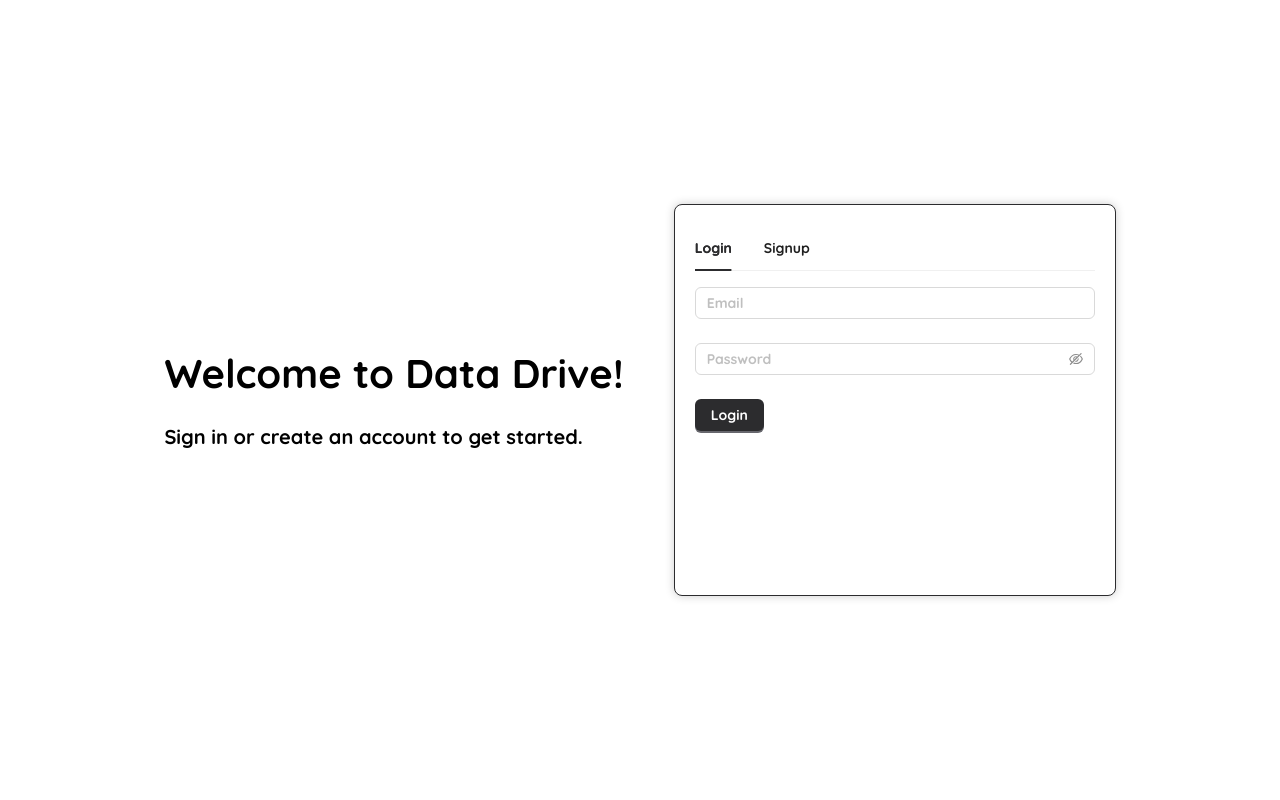
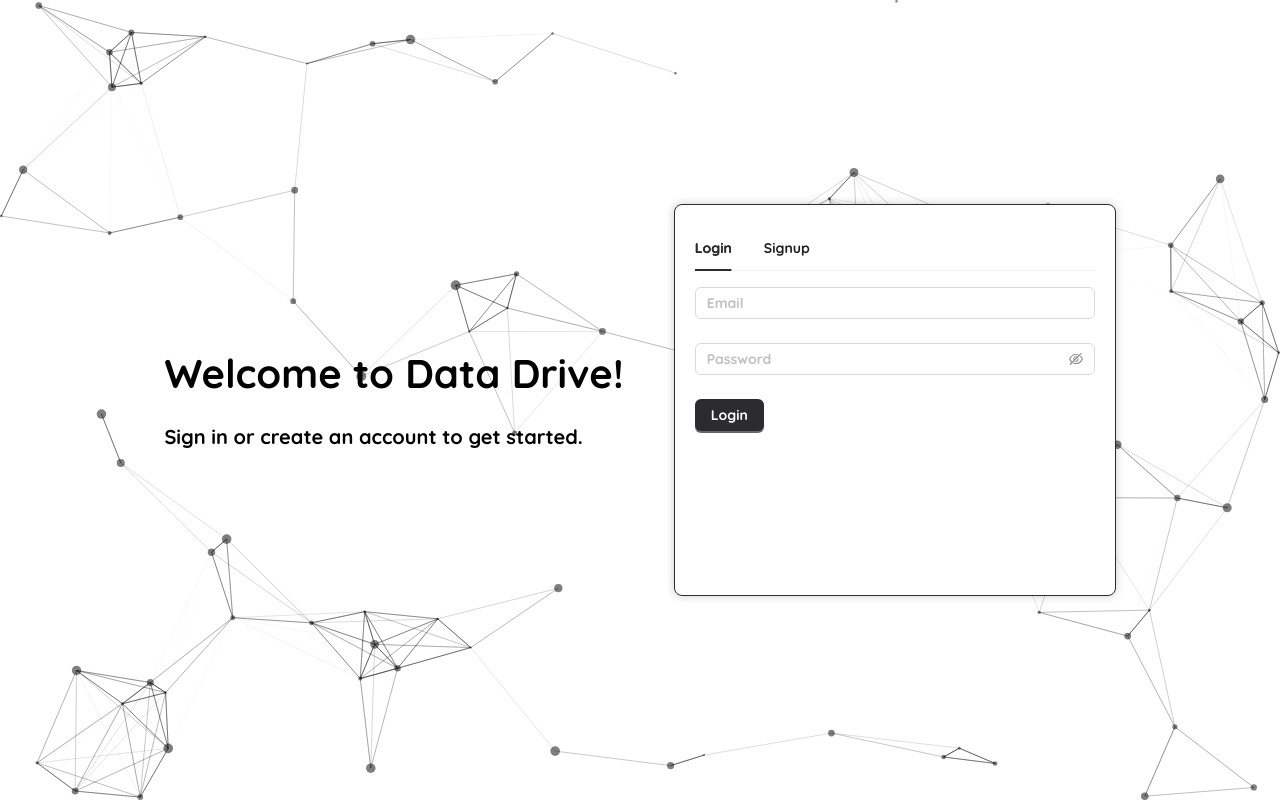
Before and after one commit to AbhijnanVegi/Data-Drive, a React (Create React App) app in the folder frontend/: page / in a window 1280 px wide. Built offline with nearby package versions, Linux system fonts and the light colour scheme.

Commit message:
added background login page

```diff
--- a/frontend/package.json
+++ b/frontend/package.json
@@ -14,6 +14,7 @@
     "react-router-dom": "^6.17.0",
     "react-scripts": "5.0.1",
     "tsparticles-preset-links": "^2.12.0",
+    "tsparticles-slim": "^2.12.0",
     "web-vitals": "^2.1.4"
   },
   "scripts": {
--- a/frontend/src/Pages/LoginPage.js
+++ b/frontend/src/Pages/LoginPage.js
@@ -1,13 +1,27 @@
-import React, { useState } from 'react';
+import React, { useState, useCallback } from 'react';
 import { Tabs, Input, Button, Form, ConfigProvider } from 'antd';
 import '../css/LoginPage.css'
 import axios from 'axios';
+import Particles from "react-particles";
+import { loadSlim } from "tsparticles-slim"; // if you are going to use `loadSlim`, install the "tsparticles-slim" package too.
 
 const { TabPane } = Tabs;
 
 const LoginPage = () => {
     const [activeTab, setActiveTab] = useState('login');
 
+    const particlesInit = useCallback(async engine => {
+        console.log(engine);
+        // you can initiate the tsParticles instance (engine) here, adding custom shapes or presets
+        // this loads the tsparticles package bundle, it's the easiest method for getting everything ready
+        // starting from v2 you can add only the features you need reducing the bundle size
+        //await loadFull(engine);
+        await loadSlim(engine);
+    }, []);
+
+    const particlesLoaded = useCallback(async container => {
+        await console.log(container);
+    }, []);
     const handleTabChange = (tab) => {
         setActiveTab(tab);
     };
@@ -21,7 +35,7 @@
             .then((response) => {
                 console.log("response")
                 console.log(response)
-                if(response.status === 200)
+                if (response.status === 200)
                     window.location.href = '/dashboard';
                 else
                     alert(response.data.message)
@@ -67,13 +81,90 @@
                 },
             }}
         >
+            <Particles
+                id="tsparticles"
+                className="particles-canvas"
+                init={particlesInit}
+                loaded={particlesLoaded}
+                options={{
+                    background: {
+                        color: {
+                            value: "#ffffff",
+                        },
+                    },
+                    fpsLimit: 120,
+                    interactivity: {
+                        events: {
+                            onClick: {
+                                enable: true,
+                                mode: "push",
+                            },
+                            onHover: {
+                                enable: true,
+                                mode: "repulse",
+                            },
+                            resize: true,
+                        },
+                        modes: {
+                            push: {
+                                quantity: 4,
+                            },
+                            repulse: {
+                                distance: 200,
+                                duration: 0.4,
+                            },
+                        },
+                    },
+                    particles: {
+                        color: {
+                            value: "#000000",
+                        },
+                        links: {
+                            color: "#000000",
+                            distance: 150,
+                            enable: true,
+                            opacity: 0.5,
+                            width: 1,
+                        },
+                        move: {
+                            direction: "none",
+                            enable: true,
+                            outModes: {
+                                default: "bounce",
+                            },
+                            random: false,
+                            speed: 6,
+                            straight: false,
+                        },
+                        number: {
+                            density: {
+                                enable: true,
+                                area: 800,
+                            },
+                            value: 80,
+                        },
+                        opacity: {
+                            value: 0.5,
+                        },
+                        shape: {
+                            type: "circle",
+                        },
+                        size: {
+                            value: { min: 1, max: 5 },
+                        },
+                    },
+                    detectRetina: true,
+                }}
+            />
             <div className='login-container'>
+
                 {/* create text at top of login box */}
                 <div className='login-text'>
                     <h1>Welcome to Data Drive!</h1>
                     <p>Sign in or create an account to get started.</p>
                 </div>
                 <div className='login-box'>
+
                     <Tabs activeKey={activeTab} onChange={handleTabChange}>
                         <TabPane tab="Login" key="login">
                             <Form name="login-form" onFinish={handleLoginSubmit}>
--- a/frontend/src/css/LoginPage.css
+++ b/frontend/src/css/LoginPage.css
@@ -5,7 +5,14 @@
     align-items: center;
     height: 100vh;
 }
-
+.particles-canvas {
+    position:fixed !important;
+    left:0;
+    top:0;
+    width:100%;
+    height:100%;
+    z-index:-1;
+}
 /* Style the rounded box */
 .login-box {
     background-color: #fff;
```
Also changed, not shown: 1 other file (tests, documents, lock files or other folders).
